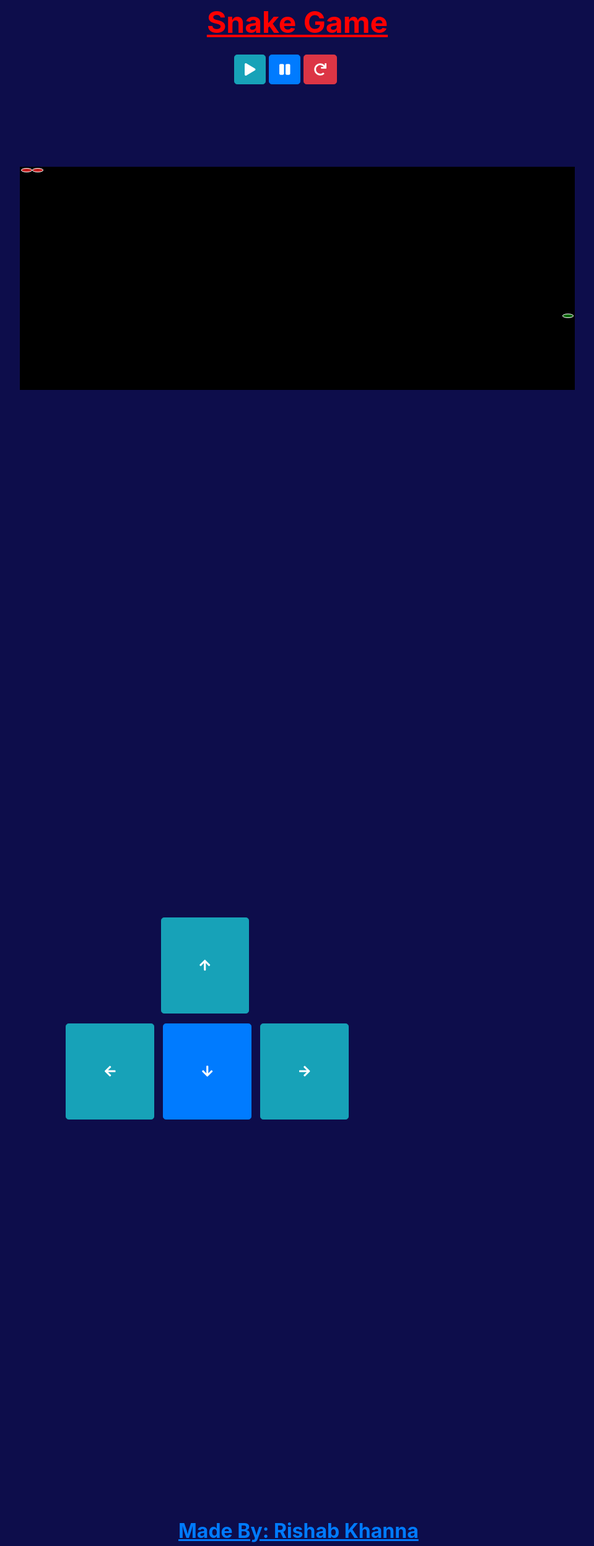
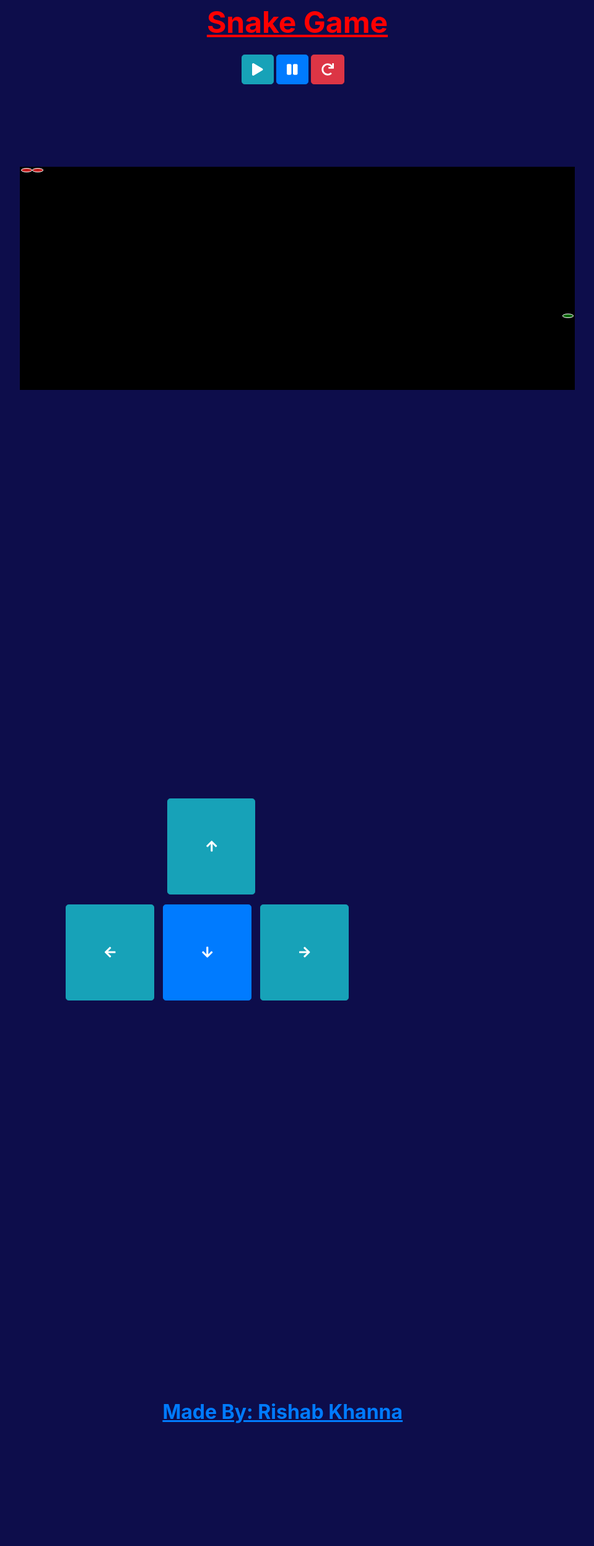
Before and after one commit to rishabkhanna27/SnakeGame, a React (Create React App) app: page / in a window 1280 px wide. Shown: the whole page at 62% size, without its empty margins (160-1119 px from the left). After the commit the page ends 2302 px from the top, so only its background shows below. Built offline with nearby package versions, Linux system fonts and the light colour scheme.

Commit message:
On Screen Controller added

```diff
--- a/src/index.css
+++ b/src/index.css
@@ -3,7 +3,7 @@ body{
 }
 .main{
   margin: 0;
-  padding-left: 42%;
+  padding-left: 43%;
 
 }
 .area{
@@ -38,7 +38,7 @@ body{
 .footer{
   position: absolute;
   margin-top: 50%;
-  margin-left: 35%;
+  margin-left: 33%;
   color: red;
   font-size: xx-large;
 }
@@ -48,10 +48,10 @@ body{
   text-align: center;
 }
 #up{
-  margin-left: 16%;
+  margin-left: 17%;
 }
 .controller{
-  margin-top: 105%;
+  margin-top: 90%;
   padding-left: 20%;
 
 }
```
